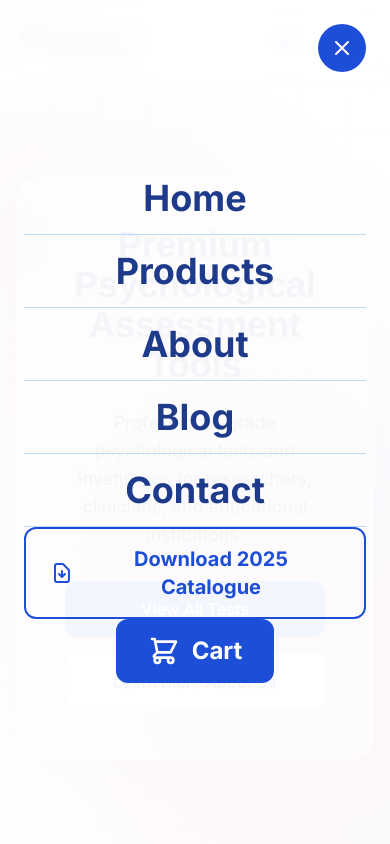
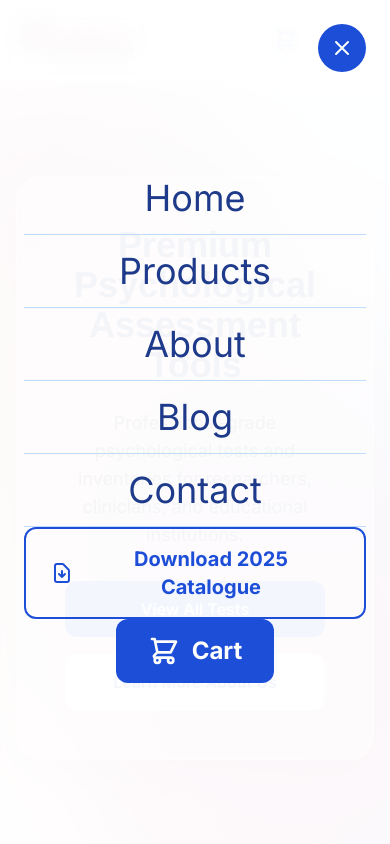
Before and after one commit to prakharbha/psychology, a Next.js app: page / in a window 390 px wide. Both pictures are taken after a click on the button "Toggle menu". Shown: the top 844 px of the page. Built offline with nearby package versions, Linux system fonts and the light colour scheme.

Commit message:
Update mobile menu styling
- Added 20px margin-top and margin-bottom to catalogue download button in mobile menu
- Changed mobile menu items font-weight from 700 (font-bold) to 400 (font-normal)
- Improved mobile menu visual hierarchy

```diff
--- a/components/Navbar.tsx
+++ b/components/Navbar.tsx
@@ -230,35 +230,35 @@ export default function Navbar() {
               <div className="flex flex-col items-center space-y-0 w-full max-w-md overflow-y-auto">
                 <Link
                   href="/"
-                  className="text-dark-blue-900 hover:text-dark-blue-700 transition-colors duration-200 font-bold text-4xl md:text-5xl w-full text-center py-4 border-b border-dark-blue-200"
+                  className="text-dark-blue-900 hover:text-dark-blue-700 transition-colors duration-200 font-normal text-4xl md:text-5xl w-full text-center py-4 border-b border-dark-blue-200"
                   onClick={closeMobileMenu}
                 >
                   Home
                 </Link>
                 <Link
                   href="/products"
-                  className="text-dark-blue-900 hover:text-dark-blue-700 transition-colors duration-200 font-bold text-4xl md:text-5xl w-full text-center py-4 border-b border-dark-blue-200"
+                  className="text-dark-blue-900 hover:text-dark-blue-700 transition-colors duration-200 font-normal text-4xl md:text-5xl w-full text-center py-4 border-b border-dark-blue-200"
                   onClick={closeMobileMenu}
                 >
                   Products
                 </Link>
                 <Link
                   href="/about"
-                  className="text-dark-blue-900 hover:text-dark-blue-700 transition-colors duration-200 font-bold text-4xl md:text-5xl w-full text-center py-4 border-b border-dark-blue-200"
+                  className="text-dark-blue-900 hover:text-dark-blue-700 transition-colors duration-200 font-normal text-4xl md:text-5xl w-full text-center py-4 border-b border-dark-blue-200"
                   onClick={closeMobileMenu}
                 >
                   About
                 </Link>
                 <Link
                   href="/blog"
-                  className="text-dark-blue-900 hover:text-dark-blue-700 transition-colors duration-200 font-bold text-4xl md:text-5xl w-full text-center py-4 border-b border-dark-blue-200"
+                  className="text-dark-blue-900 hover:text-dark-blue-700 transition-colors duration-200 font-normal text-4xl md:text-5xl w-full text-center py-4 border-b border-dark-blue-200"
                   onClick={closeMobileMenu}
                 >
                   Blog
                 </Link>
                 <Link
                   href="/contact"
-                  className="text-dark-blue-900 hover:text-dark-blue-700 transition-colors duration-200 font-bold text-4xl md:text-5xl w-full text-center py-4 border-b border-dark-blue-200"
+                  className="text-dark-blue-900 hover:text-dark-blue-700 transition-colors duration-200 font-normal text-4xl md:text-5xl w-full text-center py-4 border-b border-dark-blue-200"
                   onClick={closeMobileMenu}
                 >
                   Contact
@@ -270,7 +270,7 @@ export default function Navbar() {
                     setIsCatalogueModalOpen(true);
                     closeMobileMenu();
                   }}
-                  className="flex items-center justify-center gap-2 w-full px-6 py-4 border-2 border-dark-blue-700 text-dark-blue-700 rounded-xl font-bold text-xl hover:bg-dark-blue-50 transition-all duration-300"
+                  className="flex items-center justify-center gap-2 w-full px-6 py-4 border-2 border-dark-blue-700 text-dark-blue-700 rounded-xl font-bold text-xl hover:bg-dark-blue-50 transition-all duration-300 mt-5 mb-5"
                 >
                   <svg
                     className="w-6 h-6"
```
